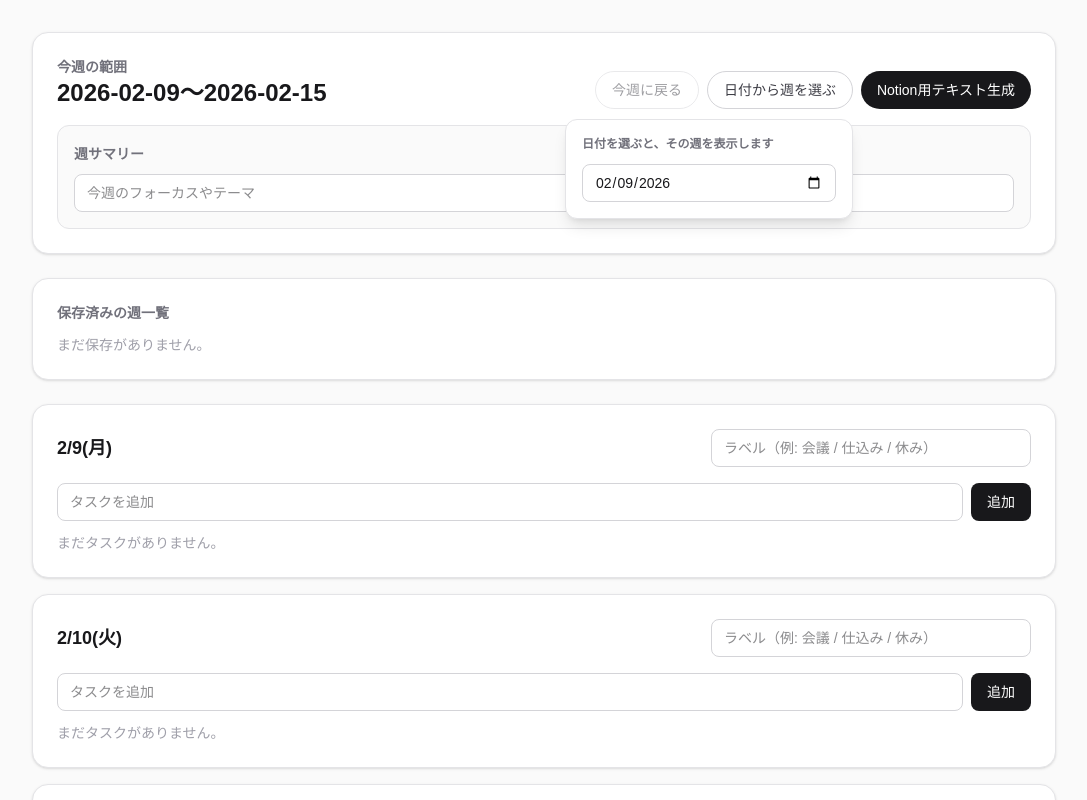
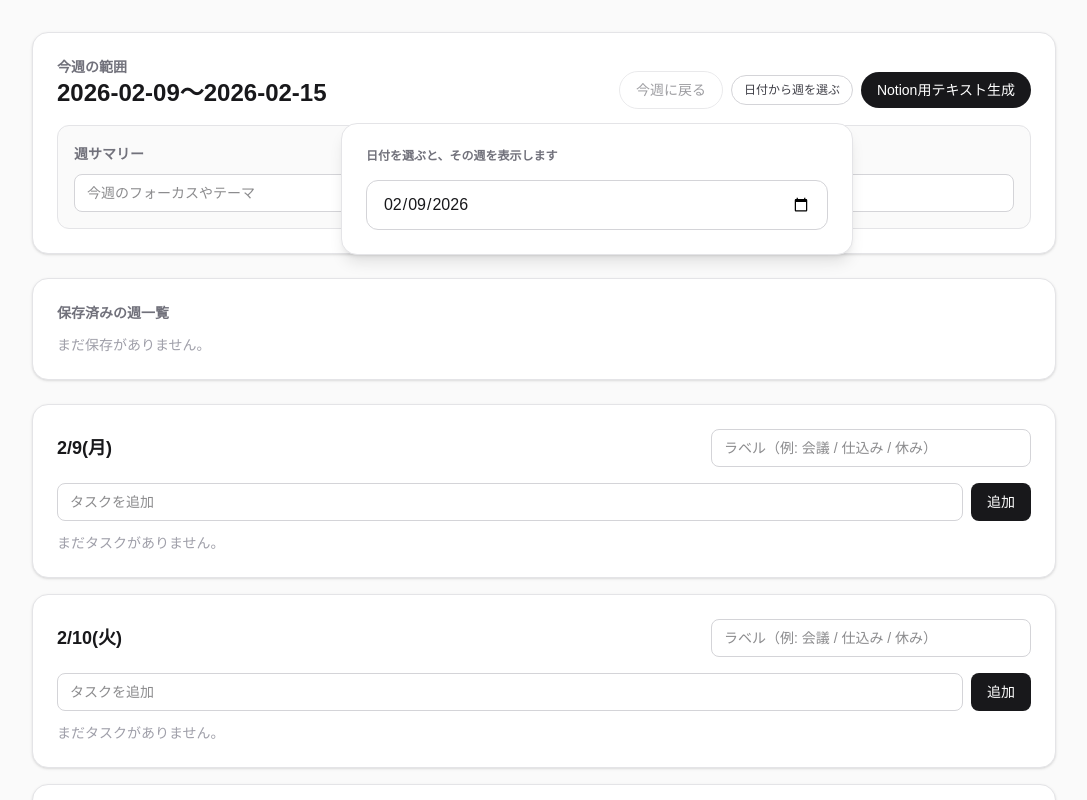
Before and after one commit to kumu89/project-notion, a Next.js app: page / in a window 1280 px wide. Both pictures are taken after a click on the button "日付から週を選ぶ". Shown: the top 800 px of the page, without its empty margins (96-1183 px from the left). Built offline with nearby package versions, Linux system fonts and the light colour scheme.

Commit message:
refactor: update styling and layout for WeekHeader component

```diff
--- a/app/components/weekly/WeeklyTodoApp.tsx
+++ b/app/components/weekly/WeeklyTodoApp.tsx
@@ -60,7 +60,7 @@ const WeekHeader = ({
             <p className="text-sm font-semibold text-zinc-500">今週の範囲</p>
             <h1 className="text-2xl font-semibold">{weekRangeLabel}</h1>
           </div>
-          <div className="flex flex-wrap gap-2 text-sm">
+          <div className="flex flex-wrap items-center gap-2 text-sm">
             <button
               type="button"
               onClick={onBackToCurrent}
@@ -73,12 +73,12 @@ const WeekHeader = ({
               <button
                 type="button"
                 onClick={onToggleCalendar}
-                className="rounded-full border border-zinc-300 bg-white px-4 py-2 font-medium text-zinc-700 transition hover:border-zinc-400 hover:text-zinc-900"
+                className="ml-auto rounded-full border border-zinc-300 bg-white px-3 py-1.5 text-xs font-medium text-zinc-700 transition hover:border-zinc-400 hover:text-zinc-900"
               >
                 日付から週を選ぶ
               </button>
               {isCalendarOpen && (
-                <div className="absolute right-0 top-12 z-10 w-72 rounded-xl border border-zinc-200 bg-white p-4 shadow-lg">
+                <div className="absolute right-0 top-12 z-10 w-lg rounded-2xl border border-zinc-200 bg-white p-6 shadow-lg">
                   <p className="text-xs font-semibold text-zinc-500">
                     日付を選ぶと、その週を表示します
                   </p>
@@ -88,7 +88,7 @@ const WeekHeader = ({
                     onChange={(event) => onCalendarChange(event.target.value)}
                     onClick={handleDatePickerOpen}
                     onFocus={handleDatePickerOpen}
-                    className="mt-3 w-full rounded-lg border border-zinc-300 bg-white px-3 py-2 text-sm outline-none transition focus:border-zinc-600"
+                    className="mt-4 w-full rounded-xl border border-zinc-300 bg-white px-4 py-3 text-base outline-none transition focus:border-zinc-600"
                   />
                 </div>
               )}
```
